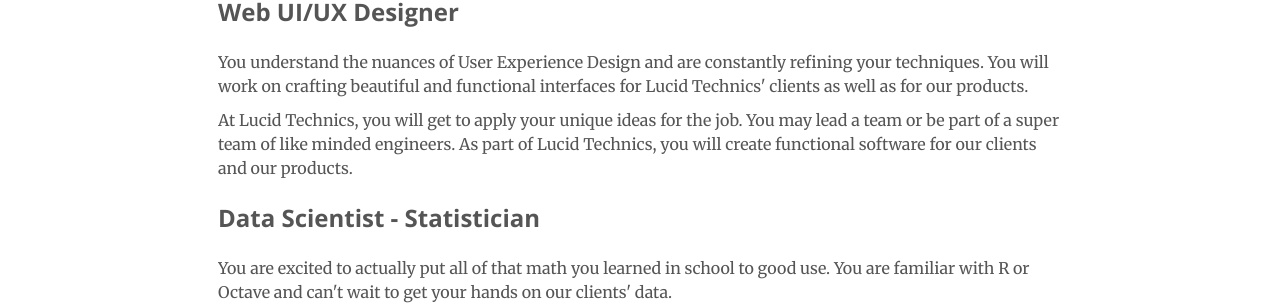
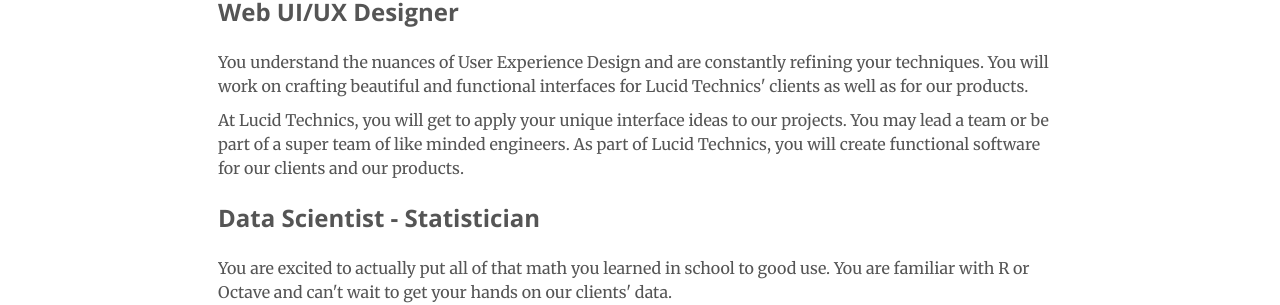
Before and after one commit to LucidTechnics/lucidtechnics.github.com, a Jekyll site: the page built from jobs.html, in a window 1280 px wide. Shown: the part 895-1200 px from the top of the page. Built offline with Jekyll 4.4.1, drawn with Linux system fonts in a browser that asks for light colours; nearby versions of some CDN libraries.

Commit message:
Updated jobs.html

```diff
--- a/jobs.html
+++ b/jobs.html
@@ -42,7 +42,7 @@
         You understand the nuances of User Experience Design and are constantly refining your techniques.  You will work on crafting beautiful and functional interfaces for Lucid Technics' clients as well as for our products.
       </p>
       <p>
-      At Lucid Technics, you will get to apply your unique ideas for the job.  You may lead a team or be part of a super team of like minded engineers. As part of Lucid Technics, you will create functional software for our clients and our products.
+      At Lucid Technics, you will get to apply your unique interface ideas to our projects.  You may lead a team or be part of a super team of like minded engineers. As part of Lucid Technics, you will create functional software for our clients and our products.
     </p>
     </div>
 
```
